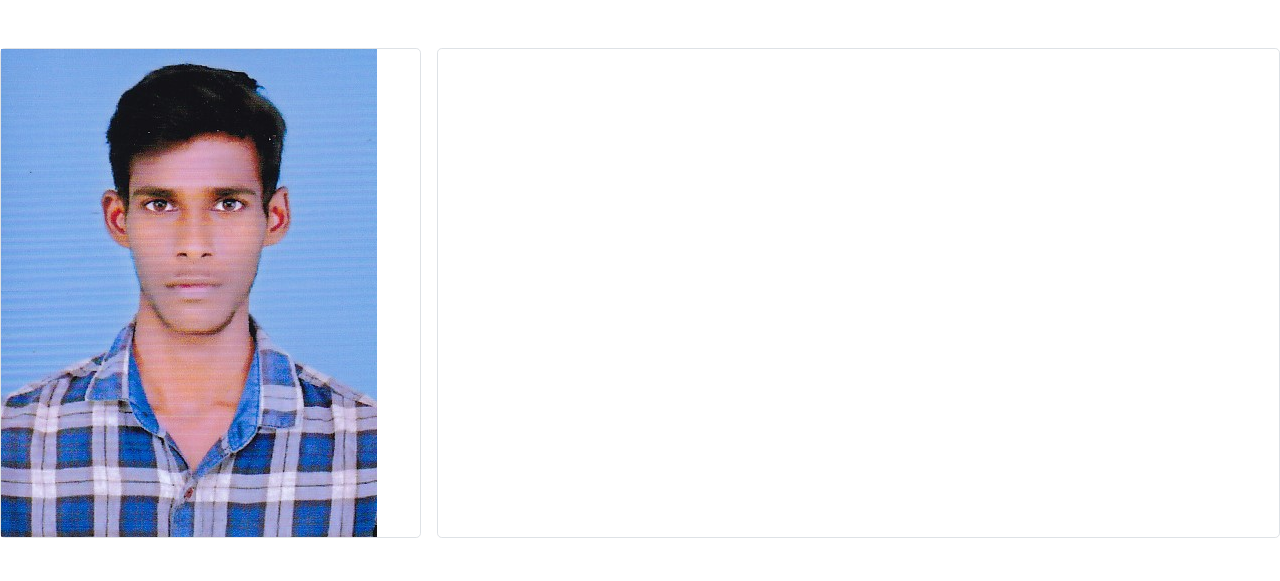
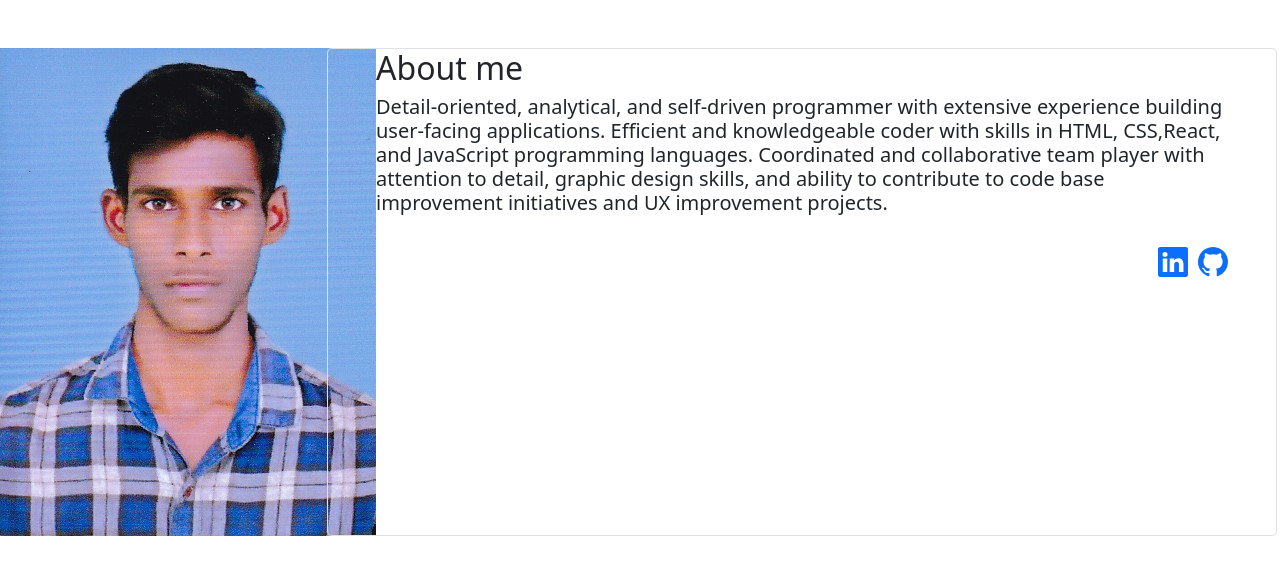
Before and after one commit to yogeshwera96/portfolio, a plain HTML site: page index.html in a window 1280 px wide. Shown: the top 581 px of the page. Drawn offline with nearby package versions, Linux system fonts and the light colour scheme.

Commit message:
index.html is modified

```diff
--- a/index.html
+++ b/index.html
@@ -14,13 +14,54 @@
   </head>
   <body>
     <section class="headder">
-      <div class="d-grid gap-3 py-5" style="grid-template-columns: 1fr 2fr">
-        <div class="bg-body-tertiary border rounded-3">
-          <img src="images/YOGI_PHOTO.jpg" />
+      <div class="d-grid gap-4 py-5" style="grid-template-columns: 303px 950px">
+        <div id="photo-container">
+          <img class="photo" src="images/YOGI_PHOTO.jpg" />
           <br />
         </div>
-        <div class="bg-body-tertiary border rounded-3">
-          <br /><br /><br /><br /><br /><br /><br /><br /><br /><br />
+        <div id="about-me" class="bg-body-tertiary border rounded-3 px-5">
+          <h2 class="about-me">About me</h2>
+          <h5 class="about">
+            Detail-oriented, analytical, and self-driven programmer with
+            extensive experience building user-facing applications. Efficient
+            and knowledgeable coder with skills in HTML, CSS,React, and
+            JavaScript programming languages. Coordinated and collaborative team
+            player with attention to detail, graphic design skills, and ability
+            to contribute to code base improvement initiatives and UX
+            improvement projects.
+          </h5>
+          <br />
+          <i class="bi bi-github"></i>
+          <a href="https://github.com/yogeshwera96">
+            <svg
+              xmlns="http://www.w3.org/2000/svg"
+              width="30"
+              height="30"
+              fill="currentColor"
+              class="bi bi-github"
+              viewBox="0 0 16 16"
+            >
+              <path
+                d="M8 0C3.58 0 0 3.58 0 8c0 3.54 2.29 6.53 5.47 7.59.4.07.55-.17.55-.38 0-.19-.01-.82-.01-1.49-2.01.37-2.53-.49-2.69-.94-.09-.23-.48-.94-.82-1.13-.28-.15-.68-.52-.01-.53.63-.01 1.08.58 1.23.82.72 1.21 1.87.87 2.33.66.07-.52.28-.87.51-1.07-1.78-.2-3.64-.89-3.64-3.95 0-.87.31-1.59.82-2.15-.08-.2-.36-1.02.08-2.12 0 0 .67-.21 2.2.82.64-.18 1.32-.27 2-.27s1.36.09 2 .27c1.53-1.04 2.2-.82 2.2-.82.44 1.1.16 1.92.08 2.12.51.56.82 1.27.82 2.15 0 3.07-1.87 3.75-3.65 3.95.29.25.54.73.54 1.48 0 1.07-.01 1.93-.01 2.2 0 .21.15.46.55.38A8.01 8.01 0 0 0 16 8c0-4.42-3.58-8-8-8"
+              />
+            </svg>
+          </a>
+          <i class="bi bi-linkedin"></i>
+          <a href="https://www.linkedin.com/in/yogeshweran-m-447988228">
+            <svg
+              xmlns="http://www.w3.org/2000/svg"
+              width="30"
+              height="30"
+              fill="currentColor"
+              class="bi bi-linkedin"
+              viewBox="0 0 16 16"
+            >
+              <path
+                d="M0 1.146C0 .513.526 0 1.175 0h13.65C15.474 0 16 .513 16 1.146v13.708c0 .633-.526 1.146-1.175 1.146H1.175C.526 16 0 15.487 0 14.854zm4.943 12.248V6.169H2.542v7.225zm-1.2-8.212c.837 0 1.358-.554 1.358-1.248-.015-.709-.52-1.248-1.342-1.248S2.4 3.226 2.4 3.934c0 .694.521 1.248 1.327 1.248zm4.908 8.212V9.359c0-.216.016-.432.08-.586.173-.431.568-.878 1.232-.878.869 0 1.216.662 1.216 1.634v3.865h2.401V9.25c0-2.22-1.184-3.252-2.764-3.252-1.274 0-1.845.7-2.165 1.193v.025h-.016l.016-.025V6.169h-2.4c.03.678 0 7.225 0 7.225z"
+              />
+            </svg>
+          </a>
+          <br /><br />
         </div>
       </div>
     </section>
@@ -32,6 +73,7 @@
           <div class="card-body">
             <h5 class="card-title">
               Tic tac toe Game
+              <a href="https://yogeshwera96.github.io/tic-tac-toe/">
                 <svg
                   xmlns="http://www.w3.org/2000/svg"
                   width="16"
@@ -49,7 +91,9 @@
                     d="M16 .5a.5.5 0 0 0-.5-.5h-5a.5.5 0 0 0 0 1h3.793L6.146 9.146a.5.5 0 1 0 .708.708L15 1.707V5.5a.5.5 0 0 0 1 0z"
                   />
                 </svg>
-
+              </a>
+              <i class="bi bi-github"></i>
+              <a href="https://github.com/yogeshwera96/tic-tac-toe">
                 <svg
                   xmlns="http://www.w3.org/2000/svg"
                   width="30"
@@ -62,6 +106,7 @@
                     d="M8 0C3.58 0 0 3.58 0 8c0 3.54 2.29 6.53 5.47 7.59.4.07.55-.17.55-.38 0-.19-.01-.82-.01-1.49-2.01.37-2.53-.49-2.69-.94-.09-.23-.48-.94-.82-1.13-.28-.15-.68-.52-.01-.53.63-.01 1.08.58 1.23.82.72 1.21 1.87.87 2.33.66.07-.52.28-.87.51-1.07-1.78-.2-3.64-.89-3.64-3.95 0-.87.31-1.59.82-2.15-.08-.2-.36-1.02.08-2.12 0 0 .67-.21 2.2.82.64-.18 1.32-.27 2-.27s1.36.09 2 .27c1.53-1.04 2.2-.82 2.2-.82.44 1.1.16 1.92.08 2.12.51.56.82 1.27.82 2.15 0 3.07-1.87 3.75-3.65 3.95.29.25.54.73.54 1.48 0 1.07-.01 1.93-.01 2.2 0 .21.15.46.55.38A8.01 8.01 0 0 0 16 8c0-4.42-3.58-8-8-8"
                   />
                 </svg>
+              </a>
             </h5>
             <p class="card-text">
               the tic tack toe game between two players X and O, This game is
@@ -94,6 +139,8 @@
                 />
               </svg>
 
+              <i class="bi bi-github"></i>
+              <a href="https://github.com/yogeshwera96">
                 <svg
                   xmlns="http://www.w3.org/2000/svg"
                   width="30"
@@ -106,6 +153,7 @@
                     d="M8 0C3.58 0 0 3.58 0 8c0 3.54 2.29 6.53 5.47 7.59.4.07.55-.17.55-.38 0-.19-.01-.82-.01-1.49-2.01.37-2.53-.49-2.69-.94-.09-.23-.48-.94-.82-1.13-.28-.15-.68-.52-.01-.53.63-.01 1.08.58 1.23.82.72 1.21 1.87.87 2.33.66.07-.52.28-.87.51-1.07-1.78-.2-3.64-.89-3.64-3.95 0-.87.31-1.59.82-2.15-.08-.2-.36-1.02.08-2.12 0 0 .67-.21 2.2.82.64-.18 1.32-.27 2-.27s1.36.09 2 .27c1.53-1.04 2.2-.82 2.2-.82.44 1.1.16 1.92.08 2.12.51.56.82 1.27.82 2.15 0 3.07-1.87 3.75-3.65 3.95.29.25.54.73.54 1.48 0 1.07-.01 1.93-.01 2.2 0 .21.15.46.55.38A8.01 8.01 0 0 0 16 8c0-4.42-3.58-8-8-8"
                   />
                 </svg>
+              </a>
             </h5>
             <p class="card-text">
               This quiz app is having set of questions and answers, by multiple
@@ -139,6 +187,8 @@
                 />
               </svg>
 
+              <i class="bi bi-github"></i>
+              <a href="https://github.com/yogeshwera96">
                 <svg
                   xmlns="http://www.w3.org/2000/svg"
                   width="30"
@@ -151,6 +201,7 @@
                     d="M8 0C3.58 0 0 3.58 0 8c0 3.54 2.29 6.53 5.47 7.59.4.07.55-.17.55-.38 0-.19-.01-.82-.01-1.49-2.01.37-2.53-.49-2.69-.94-.09-.23-.48-.94-.82-1.13-.28-.15-.68-.52-.01-.53.63-.01 1.08.58 1.23.82.72 1.21 1.87.87 2.33.66.07-.52.28-.87.51-1.07-1.78-.2-3.64-.89-3.64-3.95 0-.87.31-1.59.82-2.15-.08-.2-.36-1.02.08-2.12 0 0 .67-.21 2.2.82.64-.18 1.32-.27 2-.27s1.36.09 2 .27c1.53-1.04 2.2-.82 2.2-.82.44 1.1.16 1.92.08 2.12.51.56.82 1.27.82 2.15 0 3.07-1.87 3.75-3.65 3.95.29.25.54.73.54 1.48 0 1.07-.01 1.93-.01 2.2 0 .21.15.46.55.38A8.01 8.01 0 0 0 16 8c0-4.42-3.58-8-8-8"
                   />
                 </svg>
+              </a>
             </h5>
             <p class="card-text">
               This game is playing by fight with dragon, This game is using
@@ -183,6 +234,8 @@
                 />
               </svg>
 
+              <i class="bi bi-github"></i>
+              <a href="https://github.com/yogeshwera96">
                 <svg
                   xmlns="http://www.w3.org/2000/svg"
                   width="30"
@@ -195,6 +248,7 @@
                     d="M8 0C3.58 0 0 3.58 0 8c0 3.54 2.29 6.53 5.47 7.59.4.07.55-.17.55-.38 0-.19-.01-.82-.01-1.49-2.01.37-2.53-.49-2.69-.94-.09-.23-.48-.94-.82-1.13-.28-.15-.68-.52-.01-.53.63-.01 1.08.58 1.23.82.72 1.21 1.87.87 2.33.66.07-.52.28-.87.51-1.07-1.78-.2-3.64-.89-3.64-3.95 0-.87.31-1.59.82-2.15-.08-.2-.36-1.02.08-2.12 0 0 .67-.21 2.2.82.64-.18 1.32-.27 2-.27s1.36.09 2 .27c1.53-1.04 2.2-.82 2.2-.82.44 1.1.16 1.92.08 2.12.51.56.82 1.27.82 2.15 0 3.07-1.87 3.75-3.65 3.95.29.25.54.73.54 1.48 0 1.07-.01 1.93-.01 2.2 0 .21.15.46.55.38A8.01 8.01 0 0 0 16 8c0-4.42-3.58-8-8-8"
                   />
                 </svg>
+              </a>
             </h5>
             <p class="card-text">
               This is a site that created in bootstarp, in bootstrap using
```
Lines whose indentation alone changed are shown as unchanged.
